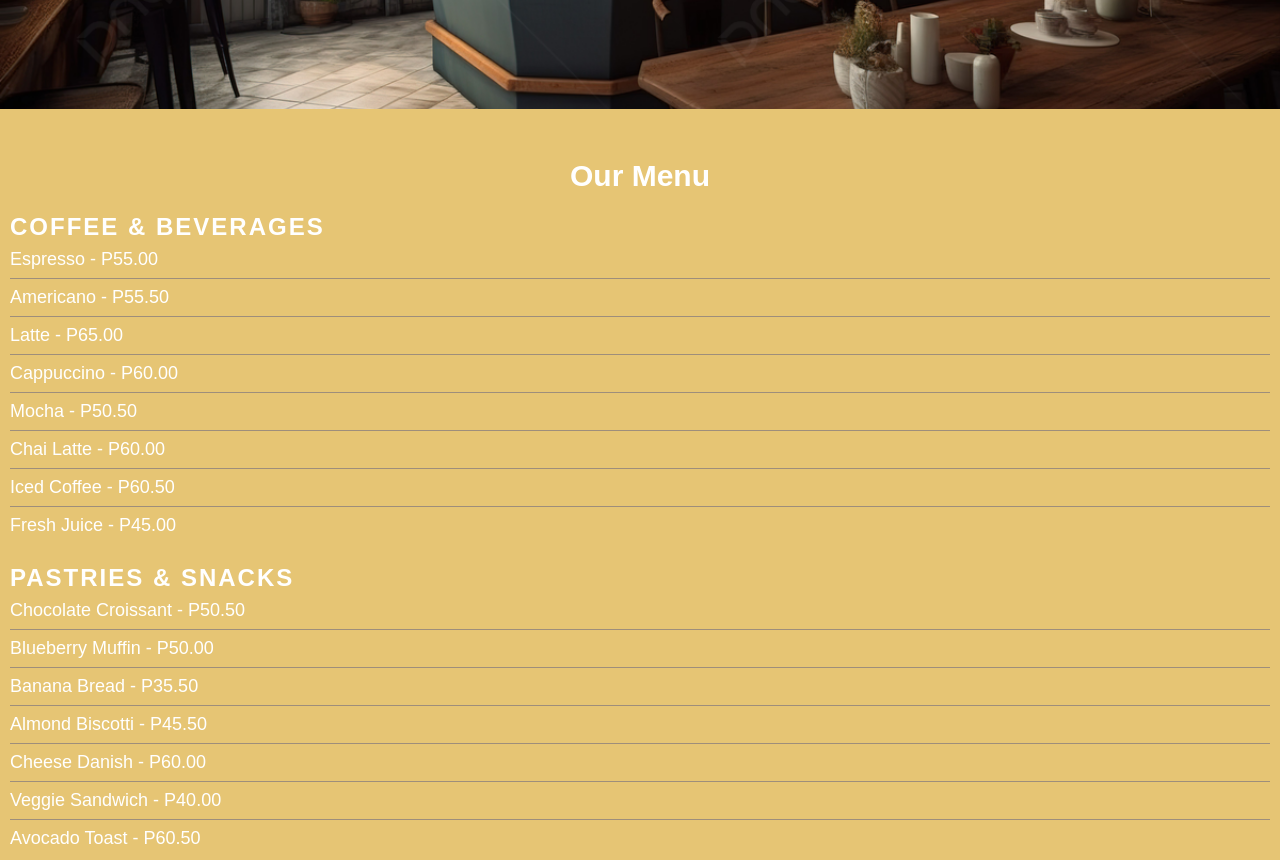
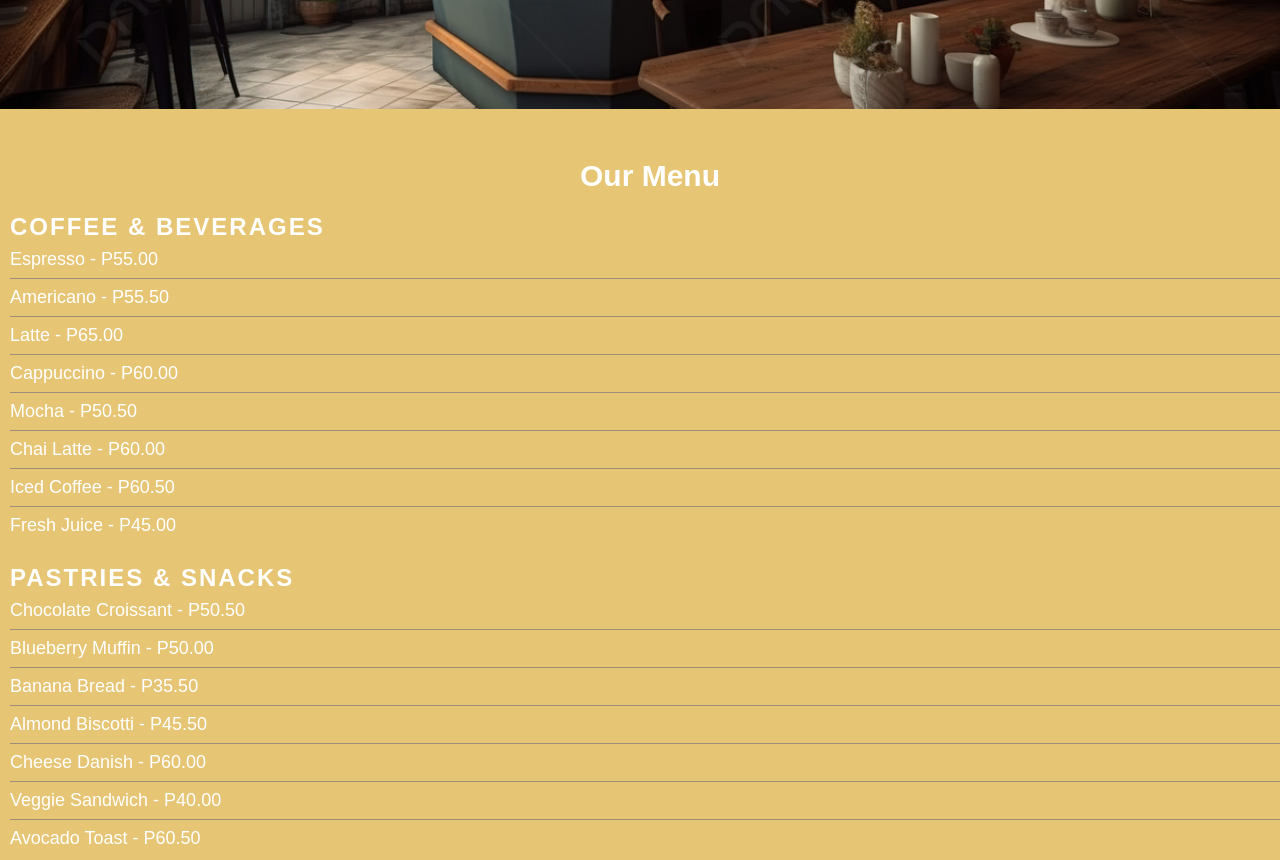
Before and after one commit to Bambii21/cozycup_abados-gullos, a plain HTML site: page index.html in a window 1280 px wide. Shown: the part 478-1338 px from the top of the page. Drawn offline with Linux system fonts and the light colour scheme.

Commit message:
update menu

```diff
--- a/css/styles.css
+++ b/css/styles.css
@@ -169,9 +169,12 @@ nav a:hover {
 
 .menu {
   height: auto;
-  width: auto;
-  background-color: #fffafa00;
+  width: 100%;
+  background-color: transparent;
   background-image: url('../img/menubg.jpg');
+  background-size: cover;
+  background-repeat: no-repeat;
+  background-position: center;
   color: #fff;
   font-family: 'Arial', sans-serif;
   margin: 0;
```
